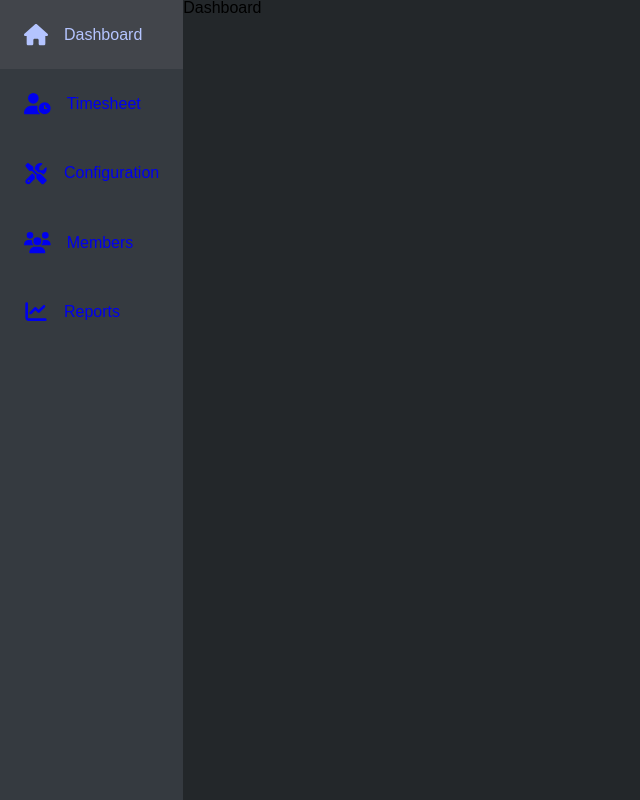
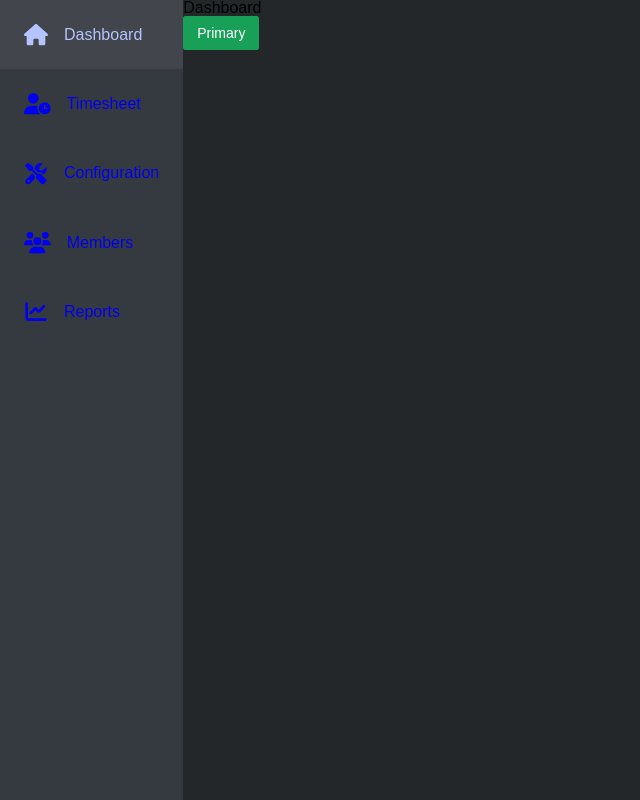
Before and after one commit to flsoller/ff-hour-tracker, a Vue app in the folder frontend/: page / in a window 1280 px wide. Shown: the whole page, without its empty margins (0-640 px from the left). Built offline with nearby package versions, Linux system fonts and the light colour scheme.

Commit message:
Add native ui package

```diff
--- a/frontend/package.json
+++ b/frontend/package.json
@@ -25,6 +25,7 @@
   "devDependencies": {
     "@types/node": "^17.0.10",
     "@vitejs/plugin-vue": "^2.0.0",
+    "naive-ui": "^2.28.4",
     "sass": "^1.49.0",
     "typescript": "^4.4.4",
     "vite": "^2.7.2",
--- a/frontend/src/views/Dashboard.vue
+++ b/frontend/src/views/Dashboard.vue
@@ -1,12 +1,19 @@
 <template>
   <h1>Dashboard</h1>
+
+ <n-button type="primary">
+      Primary
+  </n-button>
 </template>
 
 <script lang="ts">
 import { defineComponent } from 'vue';
+ import { NButton } from 'naive-ui'
 
 export default defineComponent({
   name: 'Dashboard',
-  components: {},
+  components: {
+    NButton
+  },
 });
 </script>
```
